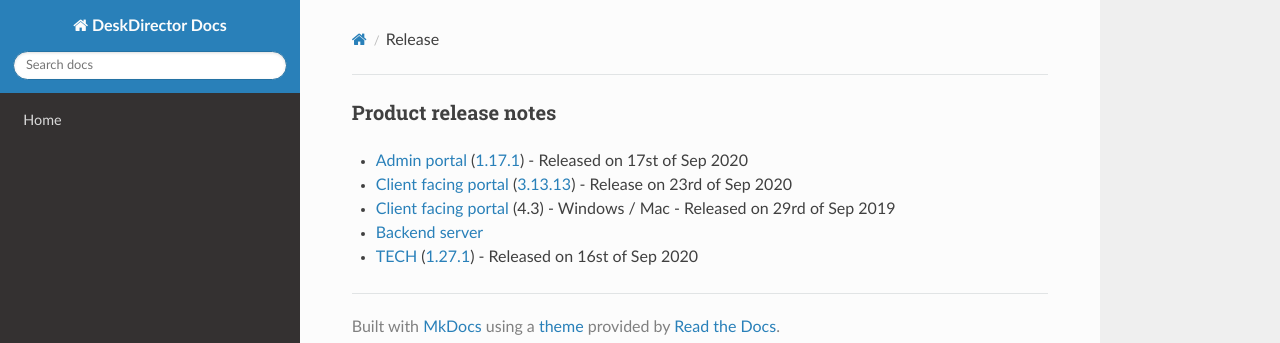
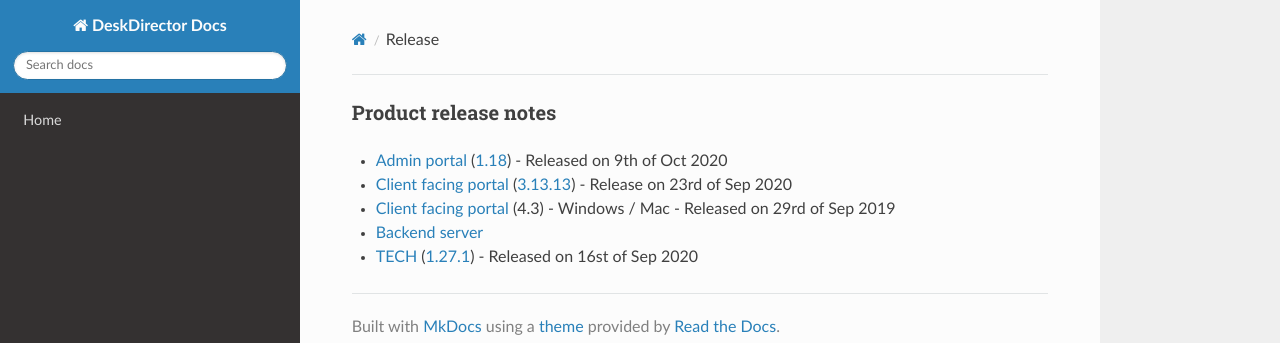
Before and after one commit to DeskDirector/docs, an MkDocs documentation site: the page built from docs/_contents/admin/home/release.md, in a window 1280 px wide. Shown: the top 343 px of the page. Built offline with MkDocs 1.6.1, drawn with Linux system fonts in a browser that asks for light colours; nearby versions of some CDN libraries; old or Windows-style settings are respelled for this version of MkDocs.

Commit message:
Update release.md

```diff
--- a/docs/_contents/admin/home/release.md
+++ b/docs/_contents/admin/home/release.md
@@ -1,5 +1,5 @@
 ### Product release notes
-* [Admin portal](/release-notes/admin) ([1.17.1](/release-notes/admin/v1.17.1)) - Released on 17st of Sep 2020
+* [Admin portal](/release-notes/admin) ([1.18](/release-notes/admin/v1.18.1)) - Released on 9th of Oct 2020
 * [Client facing portal](/release-notes/portal) ([3.13.13](/release-notes/portal/v3.13)) - Release on 23rd of Sep 2020
 * [Client facing portal](https://help.deskdirector.com/article/4uzjpwaiou) (4.3) - Windows / Mac - Released on 29rd of Sep 2019
 * [Backend server](https://help.deskdirector.com/article/5ml4ieesph-server-changelog)
```
